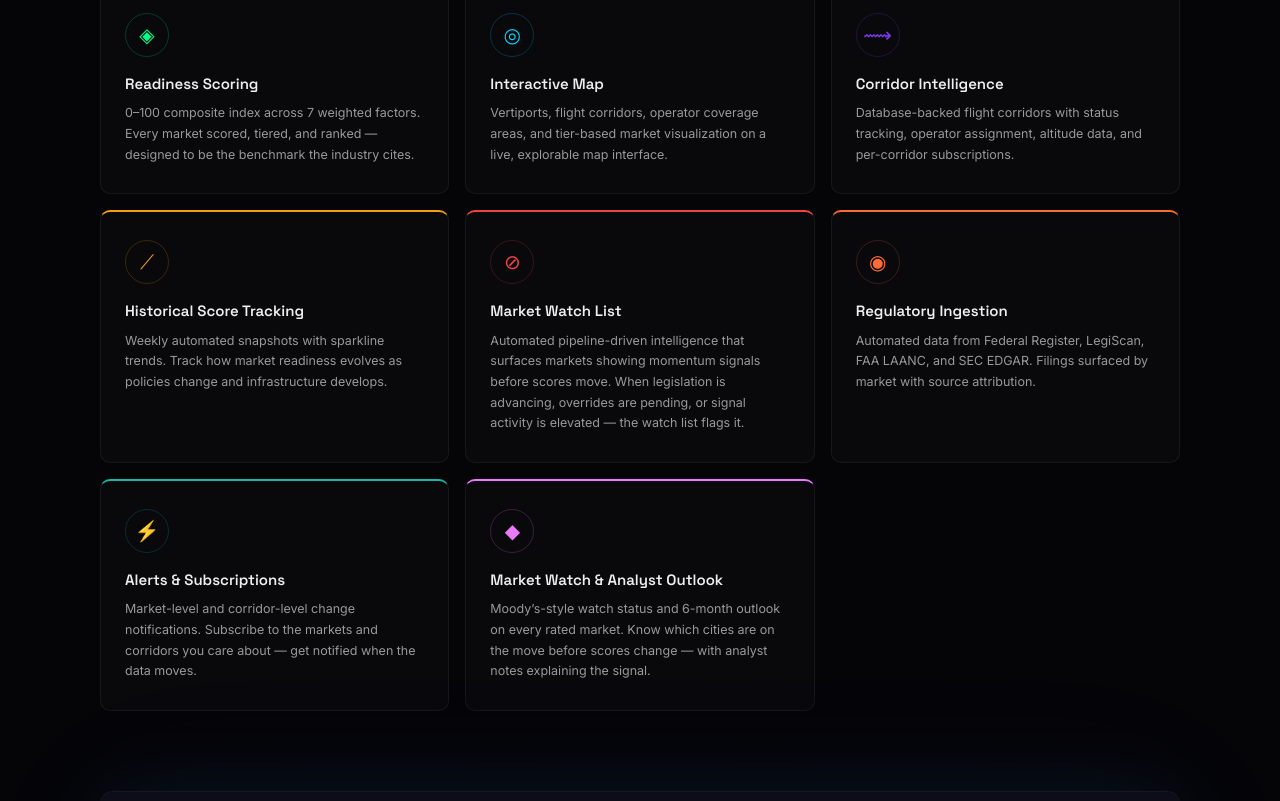
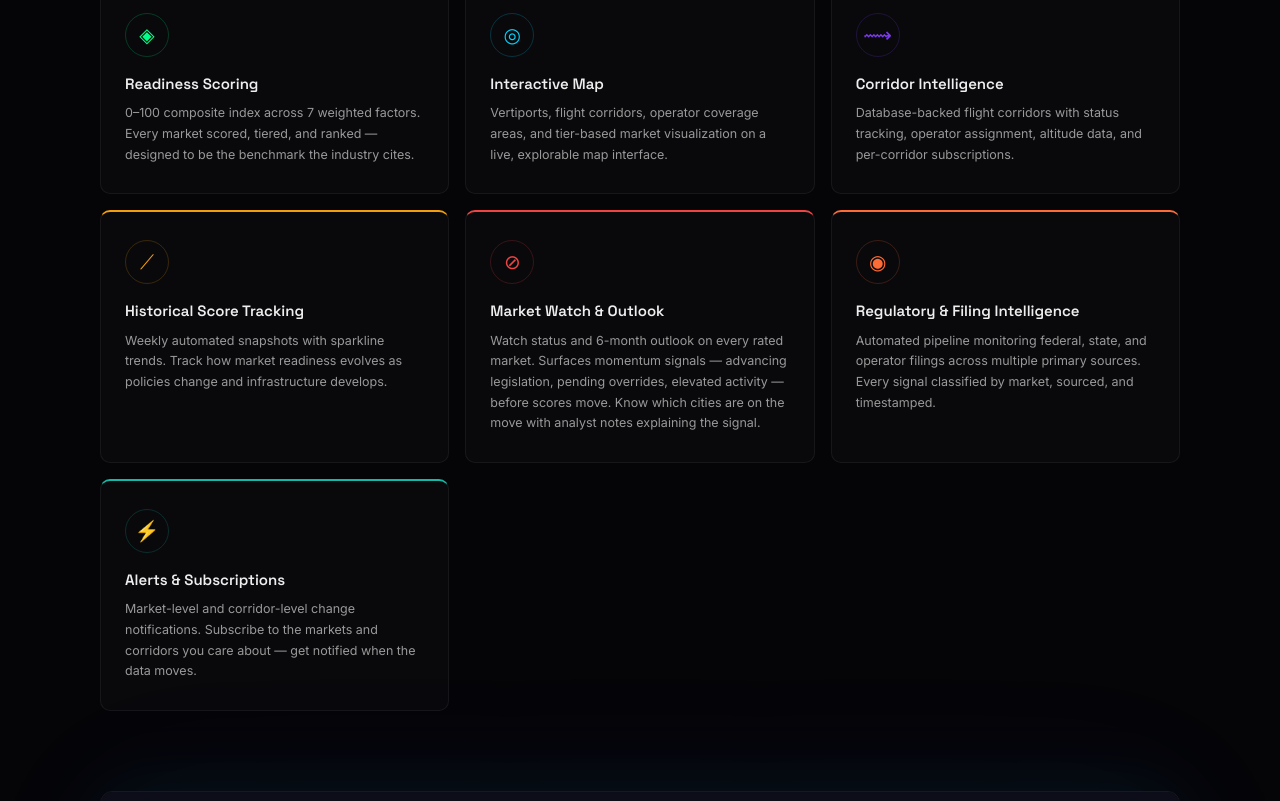
Before and after one commit to Xdrum1/airgrid, a Next.js app: page / in a window 1280 px wide. Shown: the part 1115-1916 px from the top of the page. Built offline with nearby package versions, Linux system fonts and the light colour scheme; no server answers; the database is empty.

Commit message:
Tighten capabilities section: merge watch cards, obscure data sources
Merge Market Watch List + Analyst Outlook into single card. Rewrite
Regulatory Ingestion to describe outputs without naming specific sources.
7 cards instead of 8.

```diff
--- a/src/app/(landing)/page.tsx
+++ b/src/app/(landing)/page.tsx
@@ -316,16 +316,16 @@ export default async function LandingPage() {
             {
               icon: "⊘",
               accent: "#ef4444",
-              title: "Market Watch List",
+              title: "Market Watch & Outlook",
               description:
-                "Automated pipeline-driven intelligence that surfaces markets showing momentum signals before scores move. When legislation is advancing, overrides are pending, or signal activity is elevated \u2014 the watch list flags it.",
+                "Watch status and 6-month outlook on every rated market. Surfaces momentum signals — advancing legislation, pending overrides, elevated activity — before scores move. Know which cities are on the move with analyst notes explaining the signal.",
             },
             {
               icon: "◉",
               accent: "#ff6b35",
-              title: "Regulatory Ingestion",
+              title: "Regulatory & Filing Intelligence",
               description:
-                "Automated data from Federal Register, LegiScan, FAA LAANC, and SEC EDGAR. Filings surfaced by market with source attribution.",
+                "Automated pipeline monitoring federal, state, and operator filings across multiple primary sources. Every signal classified by market, sourced, and timestamped.",
             },
             {
               icon: "⚡",
@@ -333,13 +333,6 @@ export default async function LandingPage() {
               title: "Alerts & Subscriptions",
               description:
                 "Market-level and corridor-level change notifications. Subscribe to the markets and corridors you care about — get notified when the data moves.",
-            },
-            {
-              icon: "◆",
-              accent: "#e879f9",
-              title: "Market Watch & Analyst Outlook",
-              description:
-                "Moody\u2019s-style watch status and 6-month outlook on every rated market. Know which cities are on the move before scores change \u2014 with analyst notes explaining the signal.",
             },
           ].map((card) => (
             <div
```
